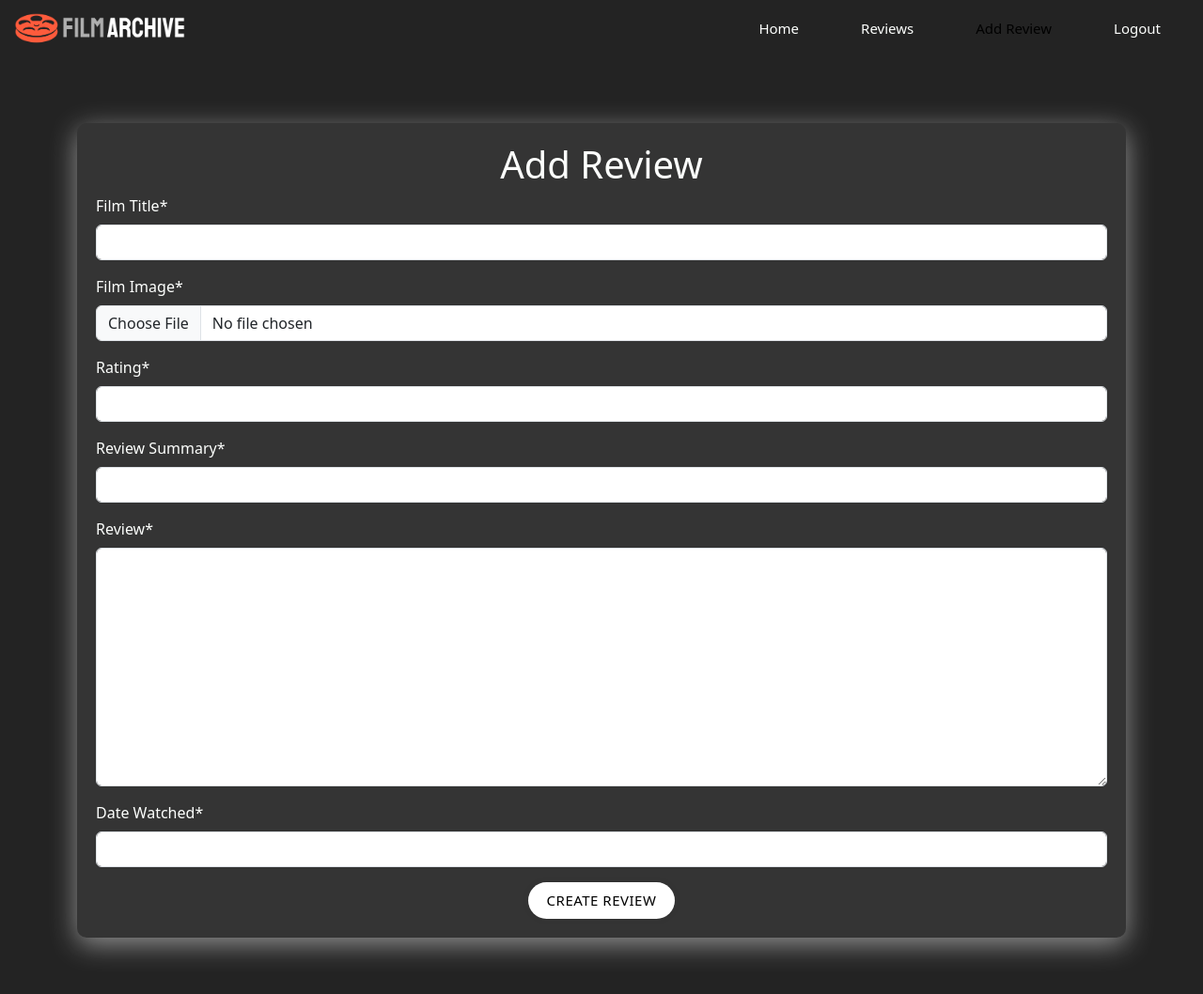
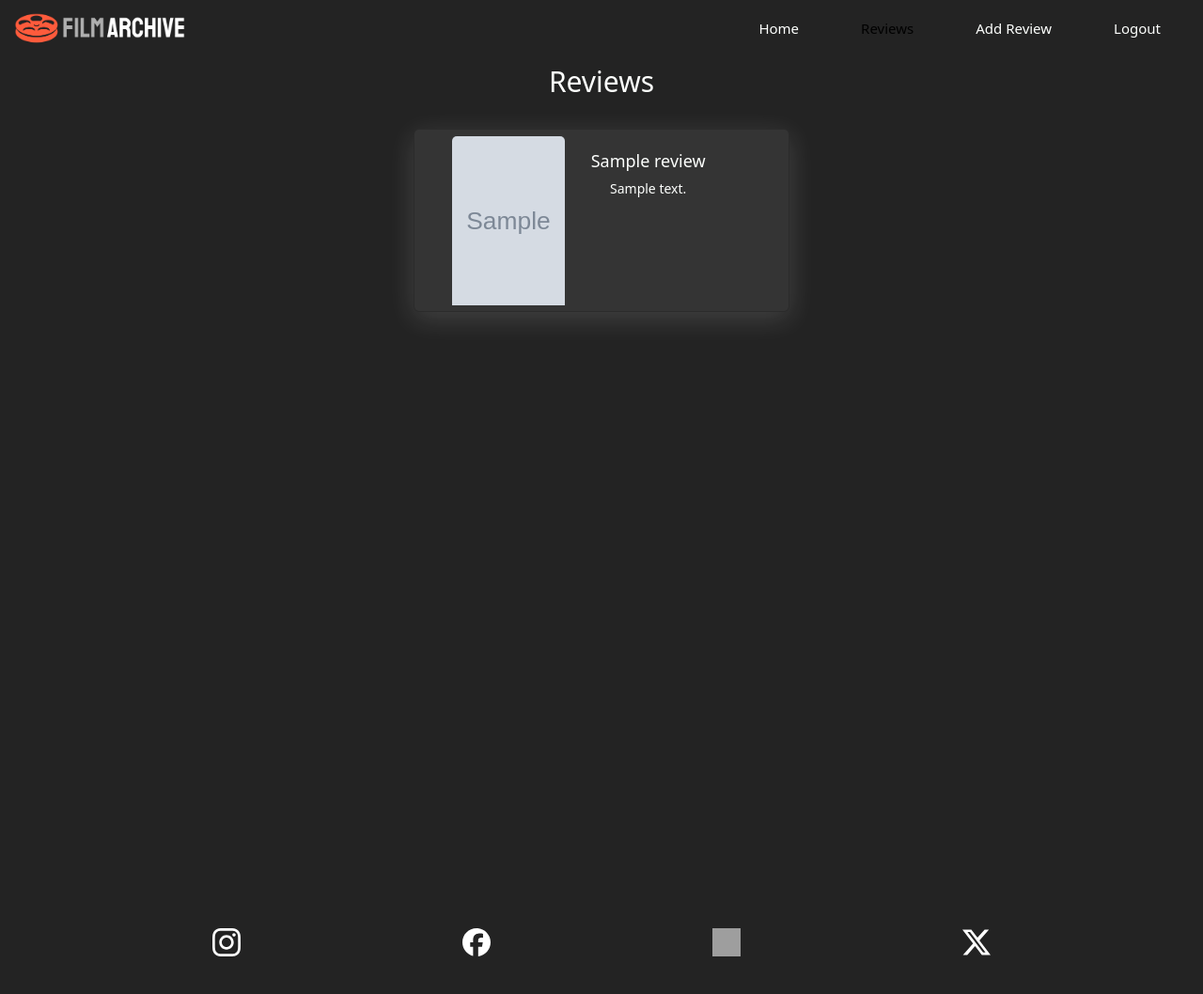
Before and after one commit to m-dixon5/FilmArchive, a Django app: page /reviews/ in a window 1280 px wide. Shown: the whole page at 94% size. Run offline with Django 4.2, Linux system fonts and the light colour scheme; a user stored in the database is signed in; tables that the repository leaves empty hold one stand-in row (values such as "Sample post"); grey boxes marked "Sample" are stand-in pictures; parts of the project's set-up code (start-up, migrations or seed data) failed here and were passed over; grey boxes are pictures that could not be loaded.

Commit message:
Add confirm delete template code and link up urls

```diff
--- a/reviews/templates/reviews/review_detail.html
+++ b/reviews/templates/reviews/review_detail.html
@@ -13,7 +13,7 @@
     {% if request.user == review.user %}
     <div class="col-12 col-sm-7 col-md-12 my-4 edit-buttons">
         <a href=""><button class="form-button">Edit</button></a>
-        <a href=""><button class="form-button">Delete</button></a>
+        <a href="{% url 'delete_review' review.id %}"><button class="form-button">Delete</button></a>
     </div>
     {% endif %}
 
--- a/reviews/urls.py
+++ b/reviews/urls.py
@@ -1,9 +1,10 @@
 from django.urls import path
-from .views import AddReview, UserReviews, ReviewDetail
+from .views import AddReview, UserReviews, ReviewDetail, DeleteReview
 
 
 urlpatterns = [
-    path("", AddReview.as_view(), name="add_review"),
-    path("reviews/", UserReviews.as_view(), name="reviews"),
-    path("<slug:pk>/", ReviewDetail.as_view(), name="review_detail")
+    path("add/", AddReview.as_view(), name="add_review"),
+    path("", UserReviews.as_view(), name="reviews"),
+    path("<slug:pk>/", ReviewDetail.as_view(), name="review_detail"),
+    path("delete/<slug:pk>/", DeleteReview.as_view(), name="delete_review"),
 ]
```
Also changed, not shown: reviews/templates/reviews/review_confirm_delete.html (+16 -0 lines).
